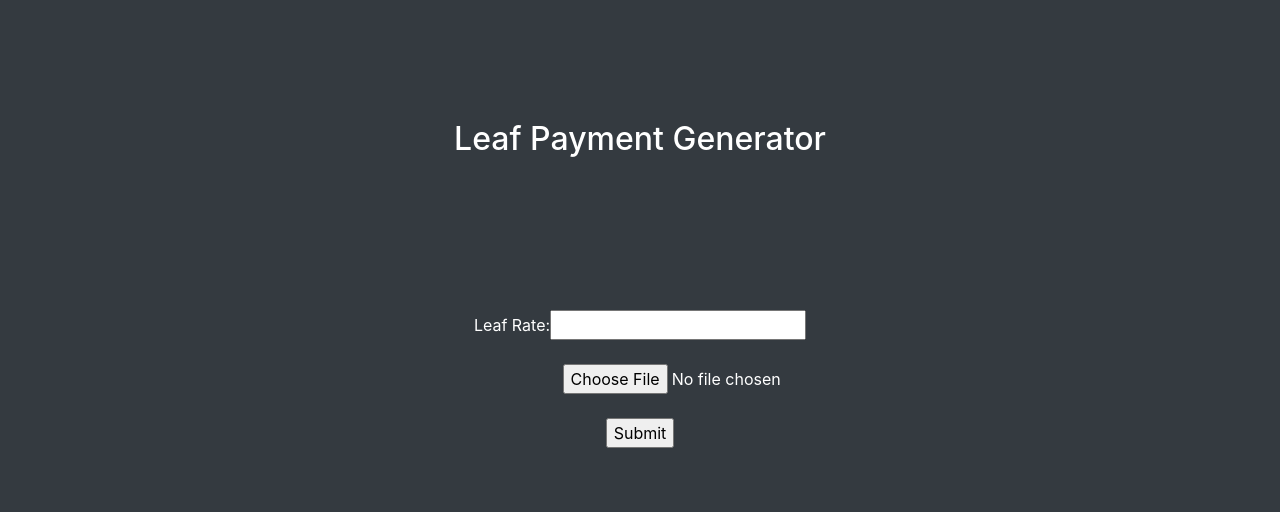
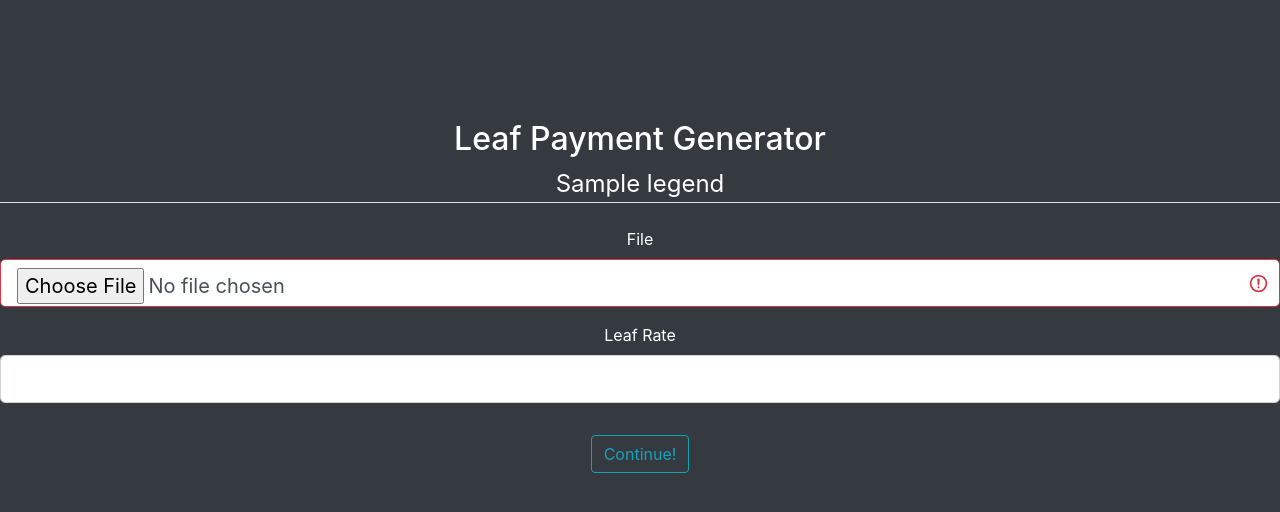
Before and after one commit to sanjayBala/leaf-report, a Flask app: template templates/index.html in a window 1280 px wide. Shown: the top 512 px of the page. Run offline with Flask 2, Linux system fonts and the light colour scheme; the template is opened without the code that fills it: values that come from a table or form of the project are taken from there, most other values are stand-ins (such as "Sample title", 1, 10 or a date in 2020); some libraries are stand-ins or nearby versions.

Commit message:
adding changes

```diff
--- a/app.py
+++ b/app.py
@@ -1,9 +1,9 @@
 import os
 from flask import Flask, render_template, flash, request, redirect, send_from_directory
-
+from forms.main_form import UploadForm
+from flask.helpers import url_for
 from werkzeug.utils import secure_filename
 import pandas as pd
-
 from process import generate_report
 
 app = Flask(__name__)
@@ -11,26 +11,24 @@ app.config['DEBUG'] = True
 app.config['SECRET_KEY'] = '5791628bb0b13ce0c676dfde280ba245'
 app.config['UPLOAD_FOLDER'] = './'
 
-@app.route('/', methods=['GET'])
+@app.route('/', methods=['GET', 'POST'])
 def home():
-    return render_template('index.html')
-
-@app.route('/process', methods=['POST', 'GET'])
-def process():
+    form = UploadForm()
     if request.method == 'POST':
-        if 'file' not in request.files:
-            flash('No file uploaded, try again!')
-            return render_template('index.html')
-        else:
+        if form.validate_on_submit():
+            print('In 1')
             file = request.files['file']
             file.save(secure_filename(file.filename))
-            output_filepath = generate_report(request.form.get('leaf_rate'), file.filename)
-            return download(output_filepath)
-    return render_template('index.html')
+            print('File Saved')
+            folder = os.path.join(app.config['UPLOAD_FOLDER'])
+            output_filepath = generate_report(request.form.get('leaf_rate'),folder , file.filename)
+            print('Report Generated ' +  output_filepath)
+            download_url = get_download_url(output_filepath)
+            print('download_url ' + str(download_url))
+            return download_url
+    return render_template('index.html', form=form)
 
-
-@app.route('/<path:filename>', methods=['GET', 'POST'])
-def download(filename):
+def get_download_url(filename):
     uploads = os.path.join(app.config['UPLOAD_FOLDER'])
     return send_from_directory(directory=uploads, filename=filename, as_attachment=True)
 
--- /dev/null
+++ b/forms/main_form.py
@@ -0,0 +1,11 @@
+from flask import url_for, redirect, render_template
+from flask_wtf import FlaskForm
+from wtforms import FloatField, SubmitField
+from flask_wtf.file import FileField
+from werkzeug.utils import secure_filename
+from wtforms.validators import DataRequired
+
+class UploadForm(FlaskForm):
+    file = FileField('File')
+    leaf_rate = FloatField('Leaf Rate', validators=[DataRequired()])
+    submit = SubmitField('Continue!')
--- a/requirements.txt
+++ b/requirements.txt
@@ -1,4 +1,5 @@
 Flask
+flask-wtf
 gunicorn
 numpy
 pandas
--- a/templates/index.html
+++ b/templates/index.html
@@ -16,17 +16,36 @@
             </div>
         </h2>
         <div class="form-group" align="center">
-            </br></br></br></br></br>
-            <html>
-            <form action = "/process" method = "POST" enctype = "multipart/form-data">
-                <br>
-                Leaf Rate:<input type = "number" name = "leaf_rate"/><br>
-                <br>
-                &nbsp;&nbsp;&nbsp;&nbsp;&nbsp;&nbsp;&nbsp;&nbsp;&nbsp;&nbsp;&nbsp;&nbsp;&nbsp;&nbsp;&nbsp;&nbsp;&nbsp;&nbsp;&nbsp;&nbsp;
-                &nbsp;&nbsp;&nbsp;&nbsp;&nbsp;&nbsp;&nbsp;&nbsp;&nbsp;&nbsp;&nbsp;&nbsp;&nbsp;&nbsp;&nbsp;&nbsp;&nbsp;&nbsp;&nbsp;&nbsp;
-                <input type = "file" name = "file" />
-                <br><br>
-                <input type = "submit" name = "Process"/>
+            <form method="POST" action="" enctype="multipart/form-data">
+                {{ form.hidden_tag() }}
+                <fieldset class="form-group">
+                    <legend class="border-bottom mb-4">{{ legend }}</legend>
+                    <div class="form-group">
+                        {{ form.file.label(class="form-control-label") }}
+                            {{ form.file(class="form-control form-control-lg is-invalid") }}
+                            <div class="invalid-feedback">
+                                {% for error in form.file.errors %}
+                                    <span>{{ error }}</span>
+                                {% endfor %}
+                            </div>
+                    </div>
+                    <div class="form-group">
+                        {{ form.leaf_rate.label(class="form-control-label") }}
+                        {% if form.leaf_rate.errors %}
+                            {{ form.leaf_rate(class="form-control form-control-lg is-invalid") }}
+                            <div class="invalid-feedback">
+                                {% for error in form.leaf_rate.errors %}
+                                    <span>{{ error }}</span>
+                                {% endfor %}
+                            </div>
+                        {% else %}
+                            {{ form.leaf_rate(class="form-control form-control-lg") }}
+                        {% endif %}
+                    </div>
+                </fieldset>
+                <div class="form-group">
+                    {{ form.submit(class="btn btn-outline-info") }}
+                </div>
             </form>
         </div>
     </body>
```
Also changed, not shown: process.py (+5 -3 lines), templates/downloads.html (added, +22 -0 lines), 2 other files.
